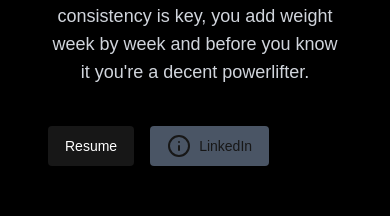
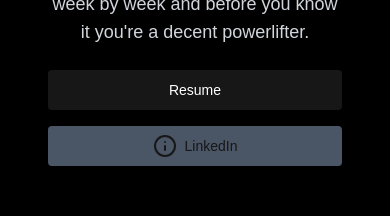
Before and after one commit to amn-xyz/amnflx, a Next.js app in the folder amnflx/: page /home/dev-home in a window 390 px wide. Shown: the part 563-779 px from the top of the page. Built offline with nearby package versions, Linux system fonts and the light colour scheme.

Commit message:
ui: buttuon responsiveness

```diff
--- a/amnflx/src/app/home/dev-home/page.tsx
+++ b/amnflx/src/app/home/dev-home/page.tsx
@@ -46,7 +46,7 @@
             <p className="text-lg sm:text-xl mb-6 text-gray-300">
               I am a new powerlifter that finds joy in solving difficult problems. I practice software development with the same principles of lifting, even though you start with an empty bar which can be embarrasing, every one starts somewhere. This is where consistency is key, you add weight week by week and before you know it you're a decent powerlifter.
             </p>
-            <div className="flex mt-10 space-x-4">
+            <div className="grid grid-cols-1 sm:grid-cols-2 md:grid-cols-3 gap-4">
               <Link
                   className="rounded border border-solid border-transparent transition-colors flex items-center justify-center bg-foreground text-background gap-2 hover:bg-[#383838] dark:hover:bg-[#ccc] font-medium text-sm sm:text-base h-10 sm:h-12 px-4 sm:px-5 sm:w-auto"
                   href="https://drive.google.com/file/d/1HKW7CuesgZLSDH7EjLMfNcnMVmD3_GT1/view"
```
